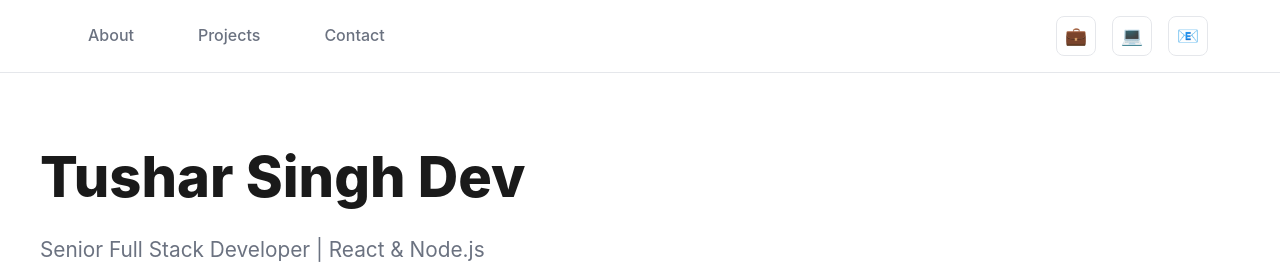
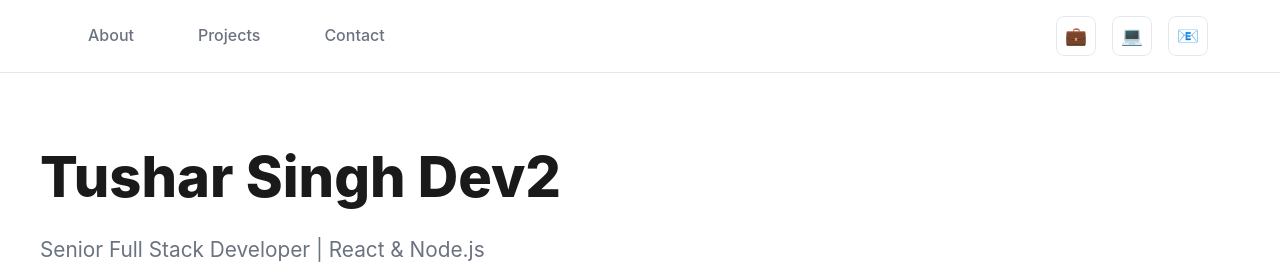
Before and after one commit to tusharsinghdev/portfolio, a plain HTML site: page index.html in a window 1280 px wide. Shown: the top 264 px of the page. Drawn offline with Linux system fonts and the light colour scheme.

Commit message:
Updates displayed name in about section
Reflects a change in the developer's displayed name to improve personal branding or correct information.

```diff
--- a/index.html
+++ b/index.html
@@ -727,7 +727,7 @@
         <section id="about">
             <div class="hero-container">
                 <div class="hero-content">
-                    <h1 class="fade-in">Tushar Singh Dev</h1>
+                    <h1 class="fade-in">Tushar Singh Dev2</h1>
                     <p class="subtitle fade-in">Senior Full Stack Developer | React & Node.js</p>
                     <div class="hero-image-mobile">
                         <div class="profile-card interactive-element fade-in">
```
